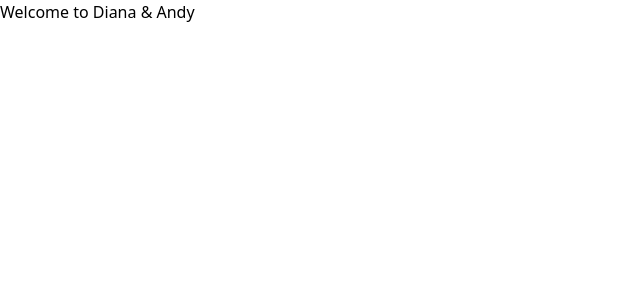
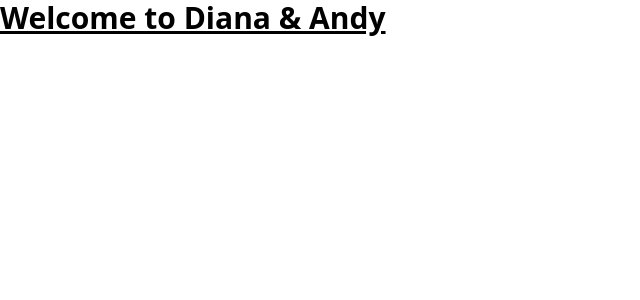
Before and after one commit to AndyRadulescu/wedding-website, an Angular app: page / in a window 1280 px wide. Shown: the top 300 px of the page, without its empty margins (0-640 px from the left). Built offline with nearby package versions, Linux system fonts and the light colour scheme.

Commit message:
add tailwind to git

```diff
--- a/src/index.html
+++ b/src/index.html
@@ -2,7 +2,7 @@
 <html lang="en">
 <head>
   <meta charset="utf-8">
-  <title>WeddingWebsite</title>
+  <title>Diana-n-Andy</title>
   <base href="/">
   <meta name="viewport" content="width=device-width, initial-scale=1">
   <link rel="icon" type="image/x-icon" href="favicon.ico">
--- /dev/null
+++ b/tailwind.config.js
@@ -0,0 +1,10 @@
+/** @type {import('tailwindcss').Config} */
+module.exports = {
+  content: [
+    "./src/**/*.{html,ts}",
+  ],
+  theme: {
+    extend: {},
+  },
+  plugins: [],
+}
```
